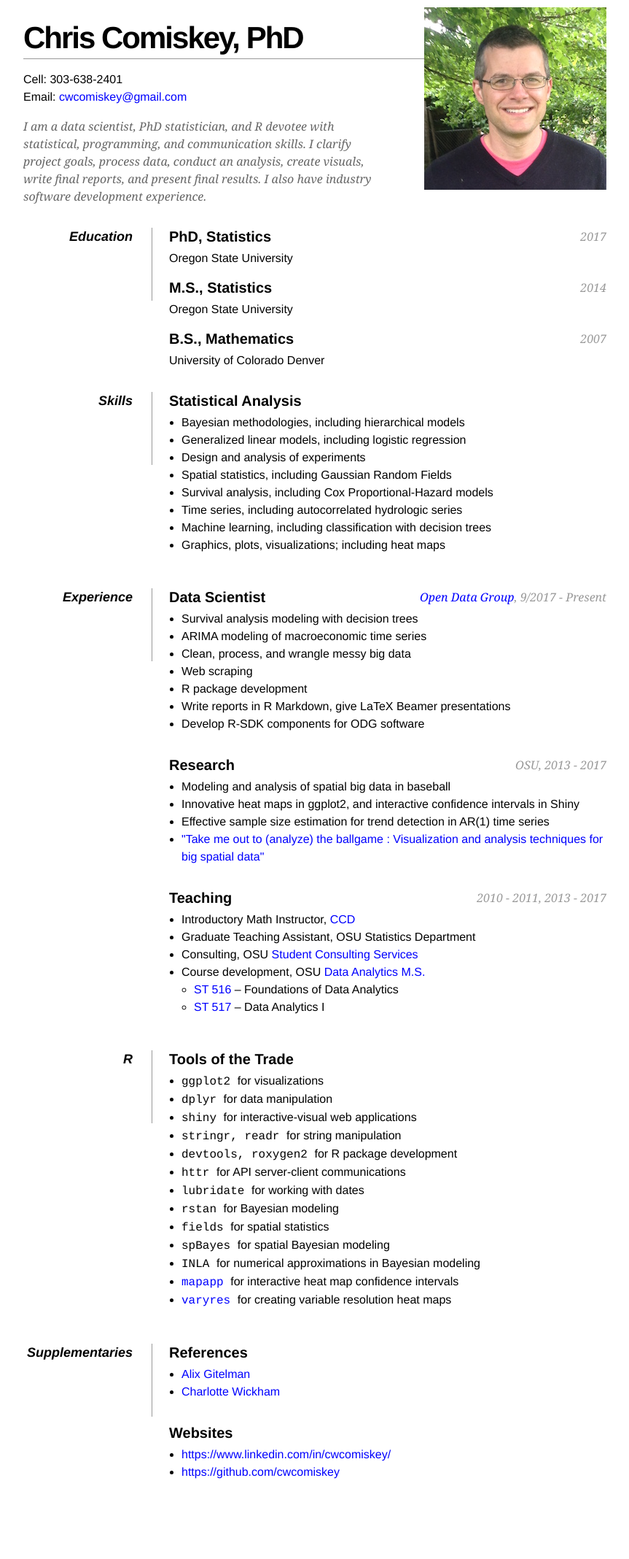
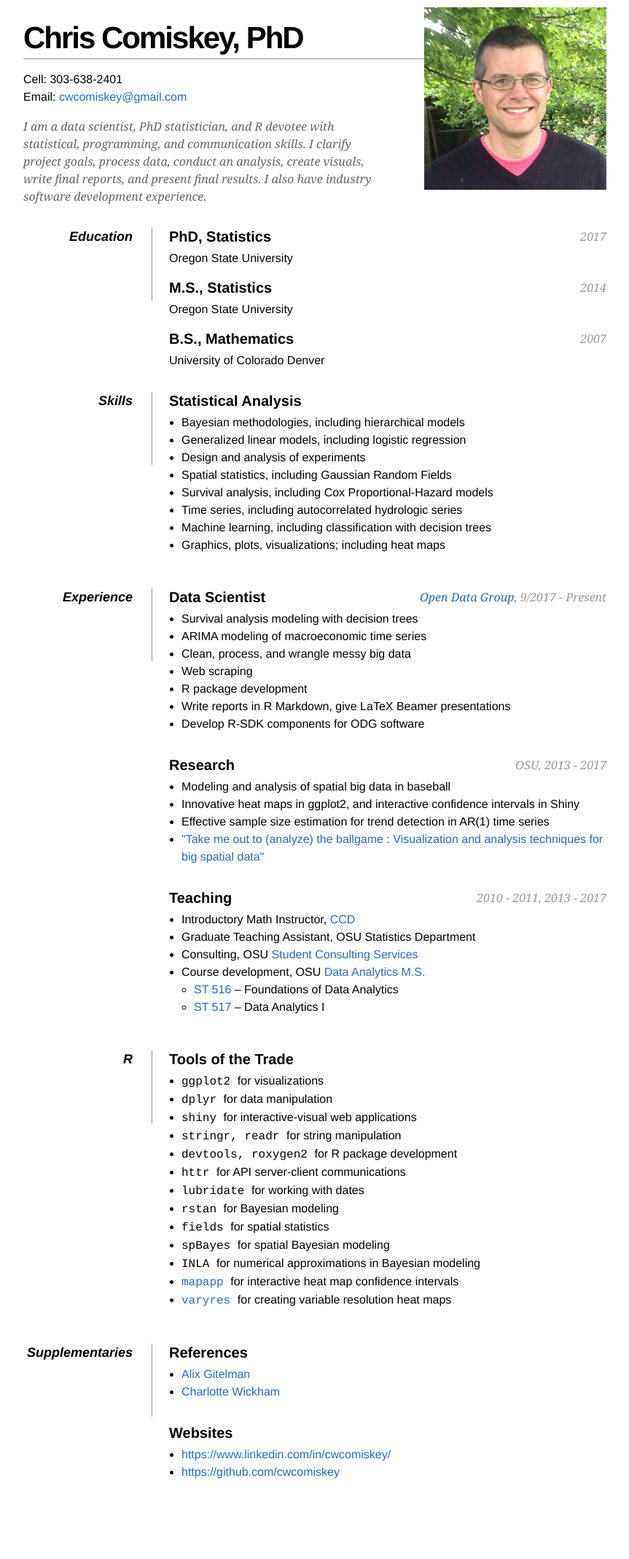
Before and after one commit to cwcomiskey/cwcomiskey.github.io, a Jekyll site: the page index.html, which Jekyll copies as it is, in a window 1280 px wide. Shown: the whole page at 73% size, without its empty margins (208-1071 px from the left). Built offline with Jekyll 4.4.1, drawn with Linux system fonts in a browser that asks for light colours.

Commit message:
Make link lighter blue, hover gray no line

```diff
--- a/index.html
+++ b/index.html
@@ -18,8 +18,8 @@
         h2 { font-size: 20px; margin: 0 0 6px 0; position: relative; }
         h2 span { position: absolute; bottom: 0; right: 0; font-style: italic; font-family: Georgia, Serif; font-size: 16px; color: #999; font-weight: normal; }
         p { margin: 0 0 16px 0; }
-        a { color: #0000FF; text-decoration: none; border-bottom: none; }
-        a:hover { border-bottom-style: solid; color: black; }
+        a { color: #266AD1; text-decoration: none; border-bottom: none; }
+        a:hover { border-bottom-style: none; color: #666; }
         ul { margin: 0 0 32px 17px; }
         #objective { width: 500px; float: left; }
         #objective p { font-family: Georgia, Serif; font-style: italic; color: #666; }
```
